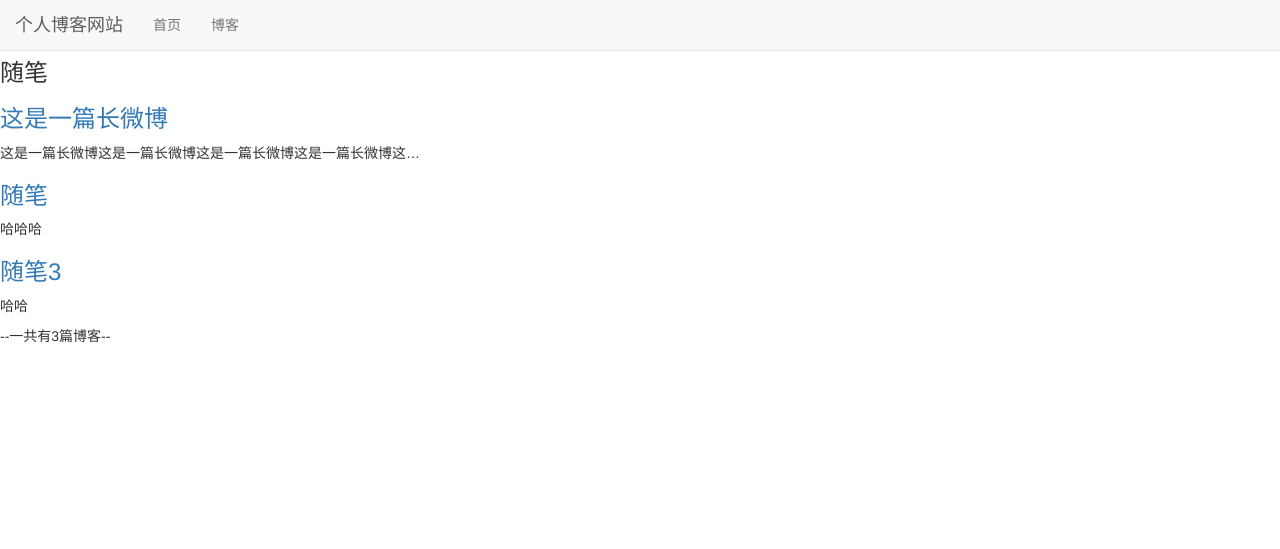
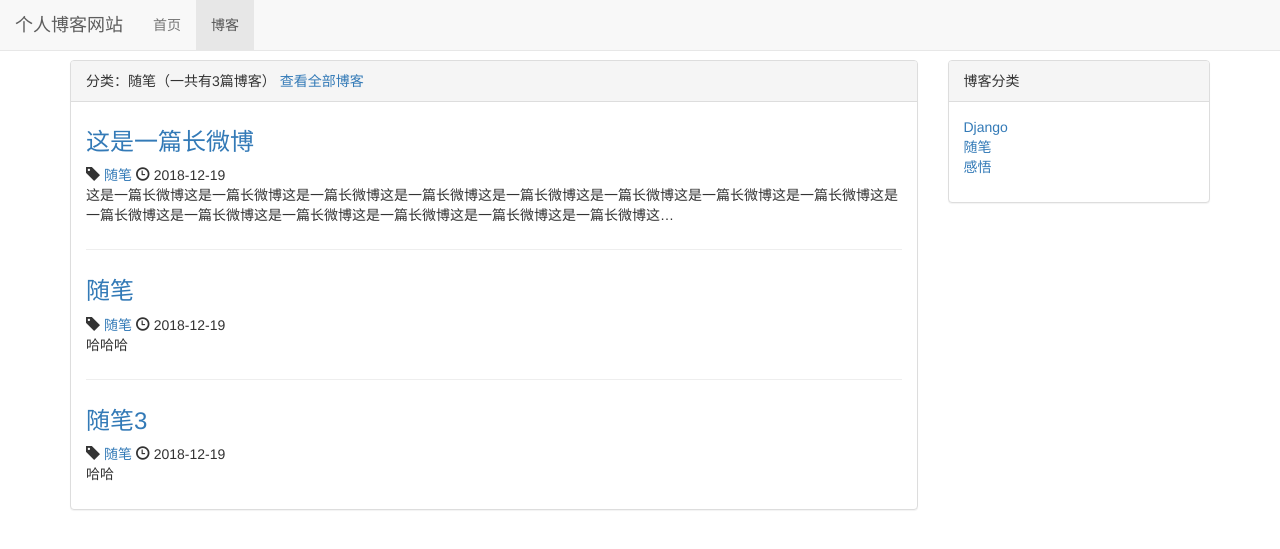
Before and after one commit to EachenKuang/EachenWeb, a Django app: page /blog/type/2 in a window 1280 px wide. Shown: the top 549 px of the page. Run offline with Django 3.2, Linux system fonts and the light colour scheme; data comes from the database, SQL or seed files in the repository; both versions use the stored data as it was after the commit; some libraries are stand-ins or nearby versions.

Commit message:
bootstap and css

```diff
--- a/blog/views.py
+++ b/blog/views.py
@@ -5,7 +5,7 @@ from .models import Blog, BlogType
 def blog_list(request):
     context = dict()
     context['blogs'] = Blog.objects.all()
-    context['blogs_count'] = Blog.objects.all().count()
+    context['blogs_types'] = BlogType.objects.all()
     return render_to_response('blog/blog_list.html', context)
 
 
@@ -18,6 +18,7 @@ def blog_detail(request, blog_pk):
 def blogs_with_type(request, blog_type_pk):
     context = dict()
     blog_type = get_object_or_404(BlogType, pk=blog_type_pk)
+    context['blog_type'] = blog_type
     context['blogs'] = Blog.objects.filter(blog_type=blog_type)
-    context['blog_type'] = blog_type
+    context['blogs_types'] = BlogType.objects.all()
     return render_to_response('blog/blogs_with_type.html', context)
--- /dev/null
+++ b/static/blog.css
@@ -0,0 +1,25 @@
+ul.blog-types {
+    list-style-type: none;
+}
+div.blog:not(:last-child) {
+    margin-bottom: 2em;
+    padding-bottom: 1em;
+    border-bottom: 1px solid #eee;
+}
+div.blog h3 {
+    margin-top: 0.5em;
+}
+div.blog p.blog-info {
+    margin-bottom: 0em;
+}
+ul.blog-info-description {
+    list-style-type: none;
+    margin-bottom: 2em;
+}
+ul.blog-info-description li {
+    display: inline-block;
+    margin-right: 2em;
+}
+div.blog-content {
+    text-indent: 2em;
+}
--- a/templates/base.html
+++ b/templates/base.html
@@ -40,11 +40,8 @@
                     </li>
                 </ul>
             </div>
-
         </div>
-
     </div>
-
     {% block content %}
     {% endblock %}
 </body>
--- a/templates/blog/blog_list.html
+++ b/templates/blog/blog_list.html
@@ -1,21 +1,54 @@
 {% extends 'base.html'%}
+{% block title%}我的网站{% endblock %}
+{% block nav_blog_active %}active{% endblock %}
 
-{% block title%}
-    我的网站
+{% load staticfiles %}
+{% block header_extends %}
+    <link rel="stylesheet" href="{% static 'blog.css' %}">
 {% endblock %}
+{% block content%}
+    <div class="container">
+        <div class="row">
+            <div class="col-lg-9 col-md-9 col-sm-8 col-xs-12">
+                <div class="panel panel-default">
+                      <div class="panel-heading">{% block blog_list_title %}博客列表（一共有{{ blogs|length }}篇博客）{% endblock %}</div>
+                      <div class="panel-body">
+                          {% for blog in blogs %}
+                              <div class="blog">
+                                  <h3><a href="{% url 'blog_detail' blog.pk %}">{{ blog.title }}</a></h3>
+                                  <p class="blog-info">
+                                      <span class="glyphicon glyphicon-tag" aria-hidden="true"></span>
+                                      <a href="{% url 'blogs_with_type' blog.blog_type.pk%}">{{ blog.blog_type.type_name }}</a>
+                                      <span class="glyphicon glyphicon-time" aria-hidden="true"></span>
+                                      {{ blog.create_time|date:"Y-m-d" }}
+                                  </p>
+                                  <p>{{ blog.content|truncatechars:100 }}</p>
+                              </div>
+                          {% empty %}
+                              <div class="blog">
+                                <h3>--暂无博客，敬请期待--</h3>
+                              </div>
+                          {% endfor %}
+                      </div>
+                </div>
+            </div>
+            <div class="col-lg-3 col-md-3 col-sm-4 hidden-xs">
+                <div class="panel panel-default">
+                  <div class="panel-heading">博客分类</div>
+                  <div class="panel-body">
+                    <ul class="blog-types">
+                    {% for blog_type in blogs_types %}
+                        <li>
+                            <a href="{% url 'blogs_with_type' blog_type.pk%}">{{ blog_type.type_name }}</a>
+                        </li>
+                    {% empty %}
+                        <li>暂无分类</li>
+                    {% endfor %}
+                    </ul>
+                  </div>
+                </div>
+            </div>
+        </div>
+    </div>
 
-{% block nav_blog_active %}
-    active
 {% endblock %}
-
-{% block content%}
-    {% for blog in blogs %}
-        <a href="{% url 'blog_detail' blog.pk %}">
-            <h3>{{ blog.title }}</h3>
-        </a>
-        <p>{{ blog.content|truncatechars:30 }}</p>
-    {% empty %}
-        <p>--暂无博客，敬请期待--</p>
-    {% endfor %}
-    <p>--一共有{{ blogs|length }}篇博客--</p>
-{% endblock %}
--- a/templates/blog/blogs_with_type.html
+++ b/templates/blog/blogs_with_type.html
@@ -1,18 +1,10 @@
-{% extends 'base.html'%}
+{% extends 'blog/blog_list.html'%}
 
 {% block title%}
     {{ blog_type.type_name }}
 {% endblock %}
 
-{% block content%}
-    <h3>{{ blog_type.type_name }}</h3>
-    {% for blog in blogs %}
-        <a href="{% url 'blog_detail' blog.pk %}">
-            <h3>{{ blog.title }}</h3>
-        </a>
-        <p>{{ blog.content|truncatechars:30 }}</p>
-    {% empty %}
-        <p>--暂无博客，敬请期待--</p>
-    {% endfor %}
-    <p>--一共有{{ blogs|length }}篇博客--</p>
+{% block blog_list_title %}
+    分类：{{ blog_type.type_name }}（一共有{{ blogs|length }}篇博客）
+    <a href="{% url 'blog_list' %}">查看全部博客</a>
 {% endblock %}
```
Also changed, not shown: showme.md (+2 -0 lines), templates/blog/blog_detail.html (+19 -10 lines), db.sqlite3.
